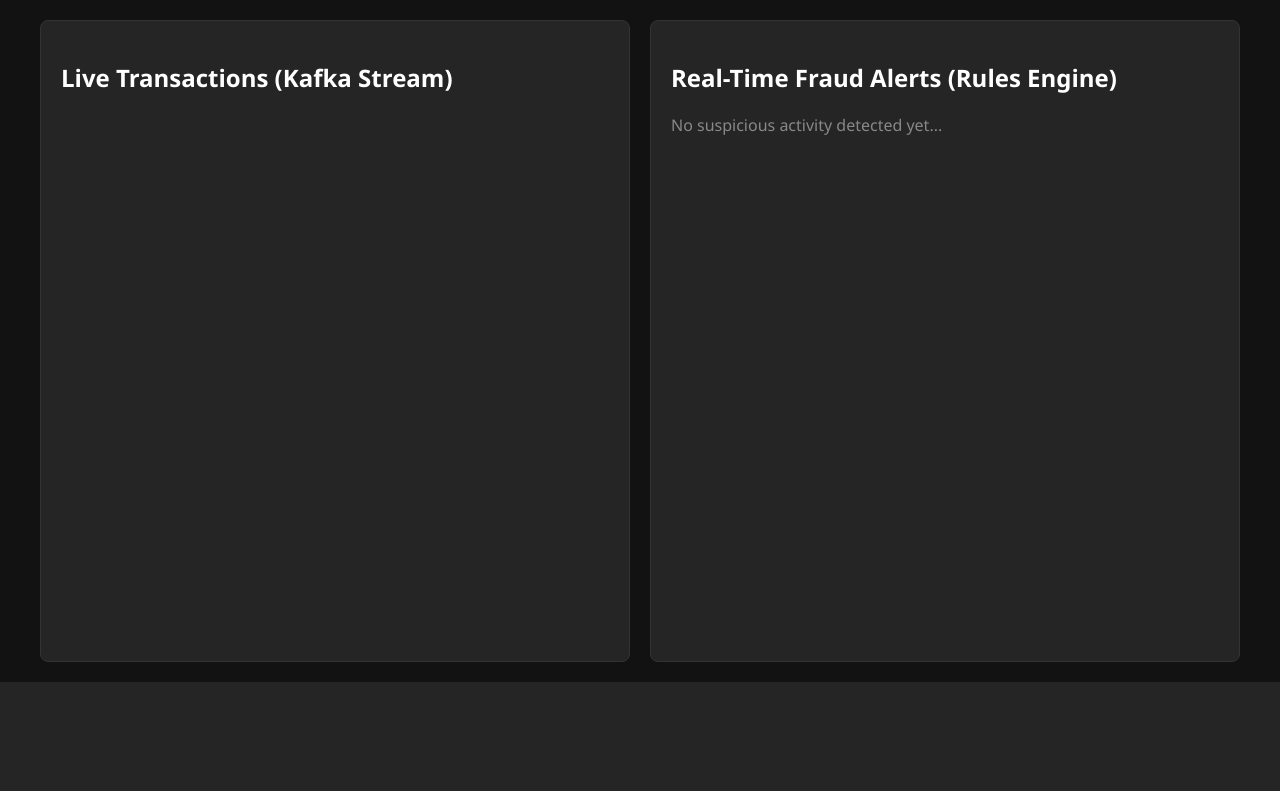
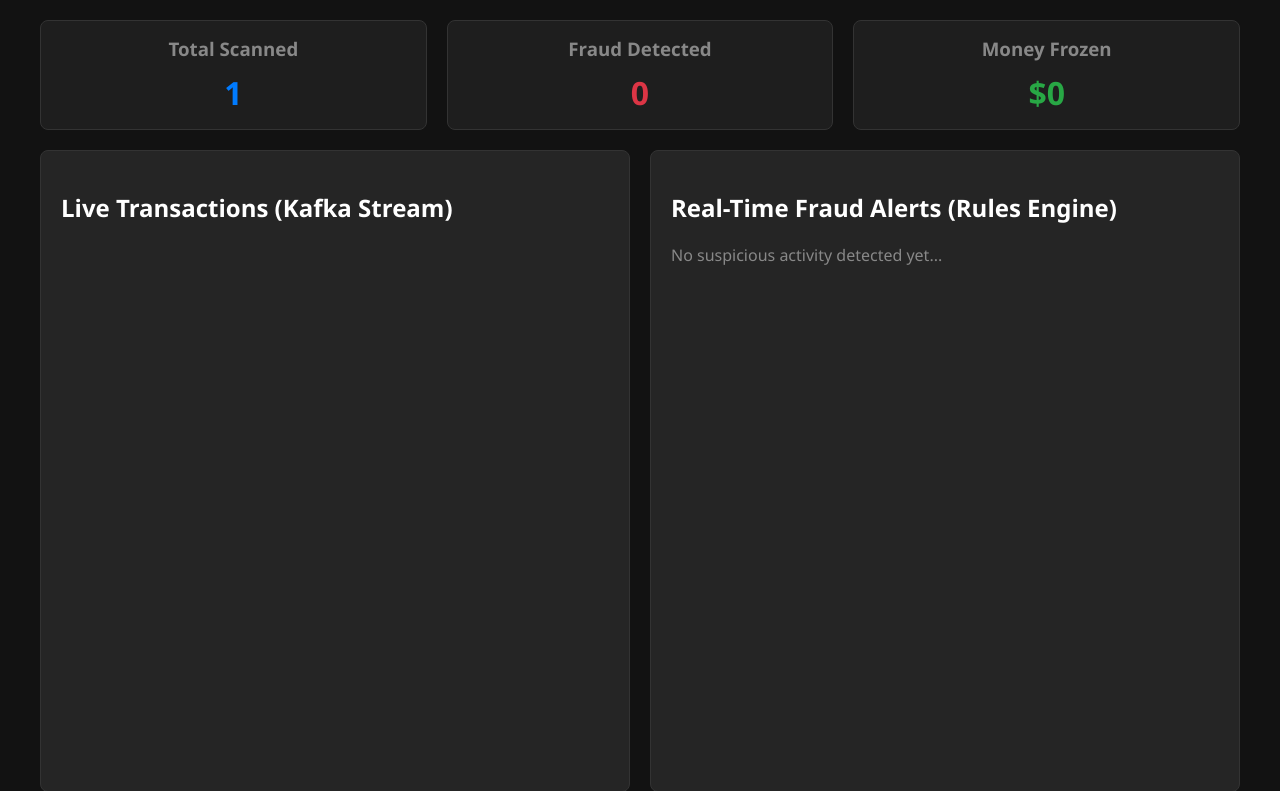
Before and after one commit to sujalborisha-blip/FinGraph-Analytics-, a Flask app: page / in a window 1280 px wide. Shown: the part 118-909 px from the top of the page. Before the commit the page ends 800 px from the top, so only its background shows below. Run offline with Flask 3, Linux system fonts and the light colour scheme.

Commit message:
Day 28: Upgraded UI with Real-time Analytics Statistics Cards for Final Review

```diff
--- a/simulator.py
+++ b/simulator.py
@@ -23,7 +23,7 @@ def generate_account(is_offshore=False):
         "account_id": fake.bban(),
         "owner_name": fake.company() if is_offshore else fake.name(),
         "bank_name": random.choice(["Chase", "Bank of America", "Wells Fargo", "CitiBank", "HSBC", "Barclays", "Deutsche Bank", "Standard Chartered"]),
-        "country": "Panama" if is_offshore else "USA"
+        "country": random.choice(["Panama", "Cayman Islands", "Switzerland", "Bahamas"]) if is_offshore else "USA"
     }
 
 def generate_transaction(sender, receiver, amount=None):
--- a/templates/index.html
+++ b/templates/index.html
@@ -26,6 +26,7 @@
         ::-webkit-scrollbar-track { background: #1e1e1e; }
         ::-webkit-scrollbar-thumb { background: #555; border-radius: 4px; }
     </style>
+    </style>
 </head>
 <body id="body">
     <div class="dashboard-container">
@@ -33,6 +34,22 @@
             <h1>FinGraph Live Stream (Final Build)</h1>
             <div class="status-badge secure" id="status">Status: MONITORING STREAM...</div>
         </header>
+
+        <div style="display: flex; gap: 20px; margin-top: 20px;">
+            <div style="background: #1e1e1e; padding: 15px; border-radius: 8px; flex: 1; border: 1px solid #333; text-align: center;">
+                <h3 style="margin: 0; color: #888;">Total Scanned</h3>
+                <h1 id="count-total" style="margin: 10px 0 0 0; color: #007bff;">0</h1>
+            </div>
+            <div style="background: #1e1e1e; padding: 15px; border-radius: 8px; flex: 1; border: 1px solid #333; text-align: center;">
+                <h3 style="margin: 0; color: #888;">Fraud Detected</h3>
+                <h1 id="count-fraud" style="margin: 10px 0 0 0; color: #dc3545;">0</h1>
+            </div>
+            <div style="background: #1e1e1e; padding: 15px; border-radius: 8px; flex: 1; border: 1px solid #333; text-align: center;">
+                <h3 style="margin: 0; color: #888;">Money Frozen</h3>
+                <h1 id="count-money" style="margin: 10px 0 0 0; color: #28a745;">$0</h1>
+            </div>
+        </div>
+
         <main class="dashboard-grid">
             <section id="tx-section">
                 <h2>Live Transactions (Kafka Stream)</h2>
@@ -51,9 +68,17 @@
         // Connect to the Flask SSE backend
         const evtSource = new EventSource("/stream");
 
+        let totalCount = 0;
+        let fraudCount = 0;
+        let frozenMoney = 0;
+
         evtSource.onmessage = function(event) {
             try {
                 const data = JSON.parse(event.data);
+
+                // Update stats
+                totalCount++;
+                document.getElementById('count-total').innerText = totalCount;
 
                 // 1. Add to live transactions log
                 const txContainer = document.getElementById("tx-container");
@@ -69,6 +94,11 @@
 
                 // 2. If it's a fraud transaction, raise alert!
                 if(data.type !== "NORMAL") {
+                    fraudCount++;
+                    document.getElementById('count-fraud').innerText = fraudCount;
+                    frozenMoney += parseFloat(data.amount);
+                    document.getElementById('count-money').innerText = "$" + frozenMoney.toLocaleString('en-US', {minimumFractionDigits: 2, maximumFractionDigits: 2});
+
                     document.getElementById('no-alerts').style.display = 'none';
                     document.getElementById('status').className = 'status-badge critical';
                     document.getElementById('status').innerText = 'Status: CRITICAL - FRAUD DETECTED';
```
